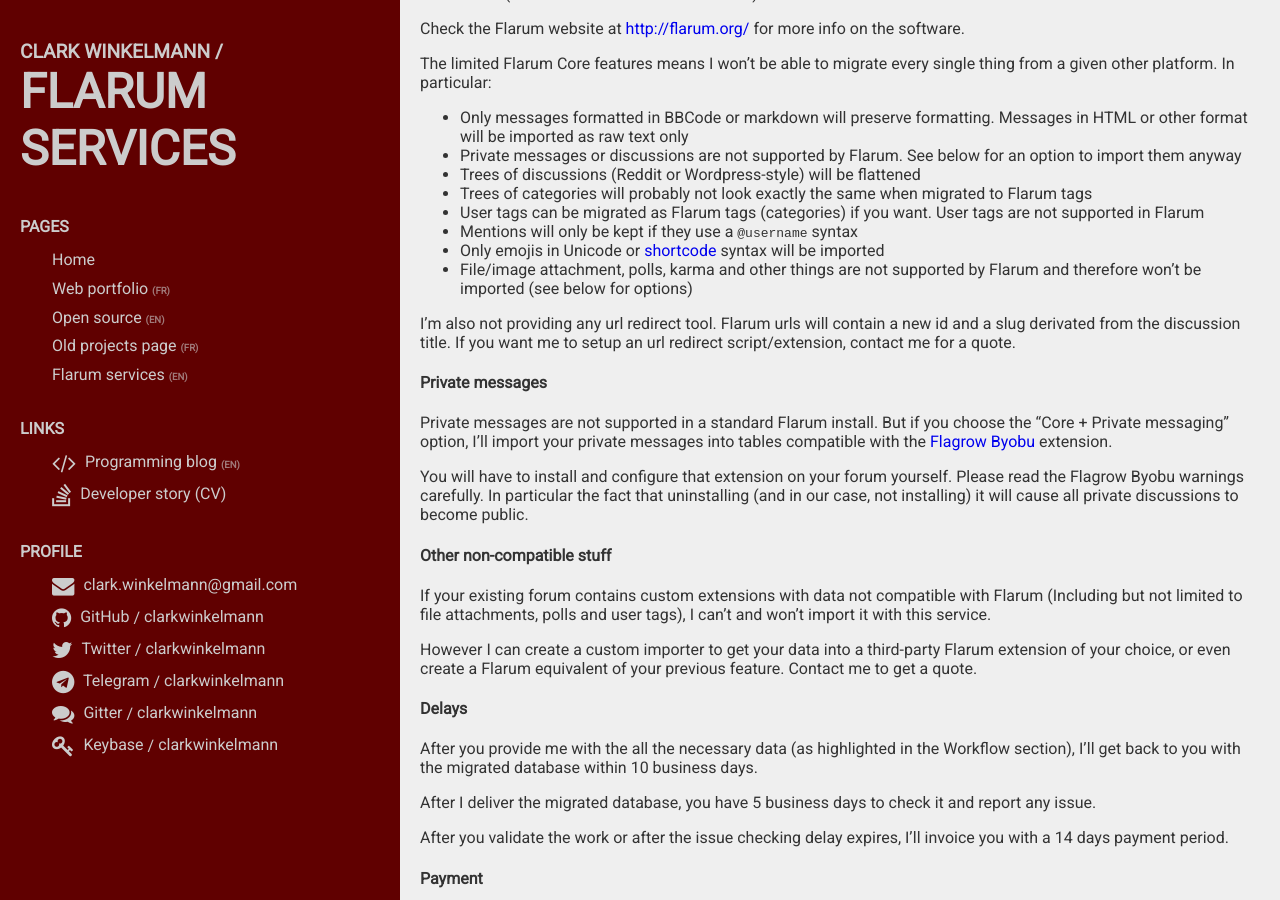
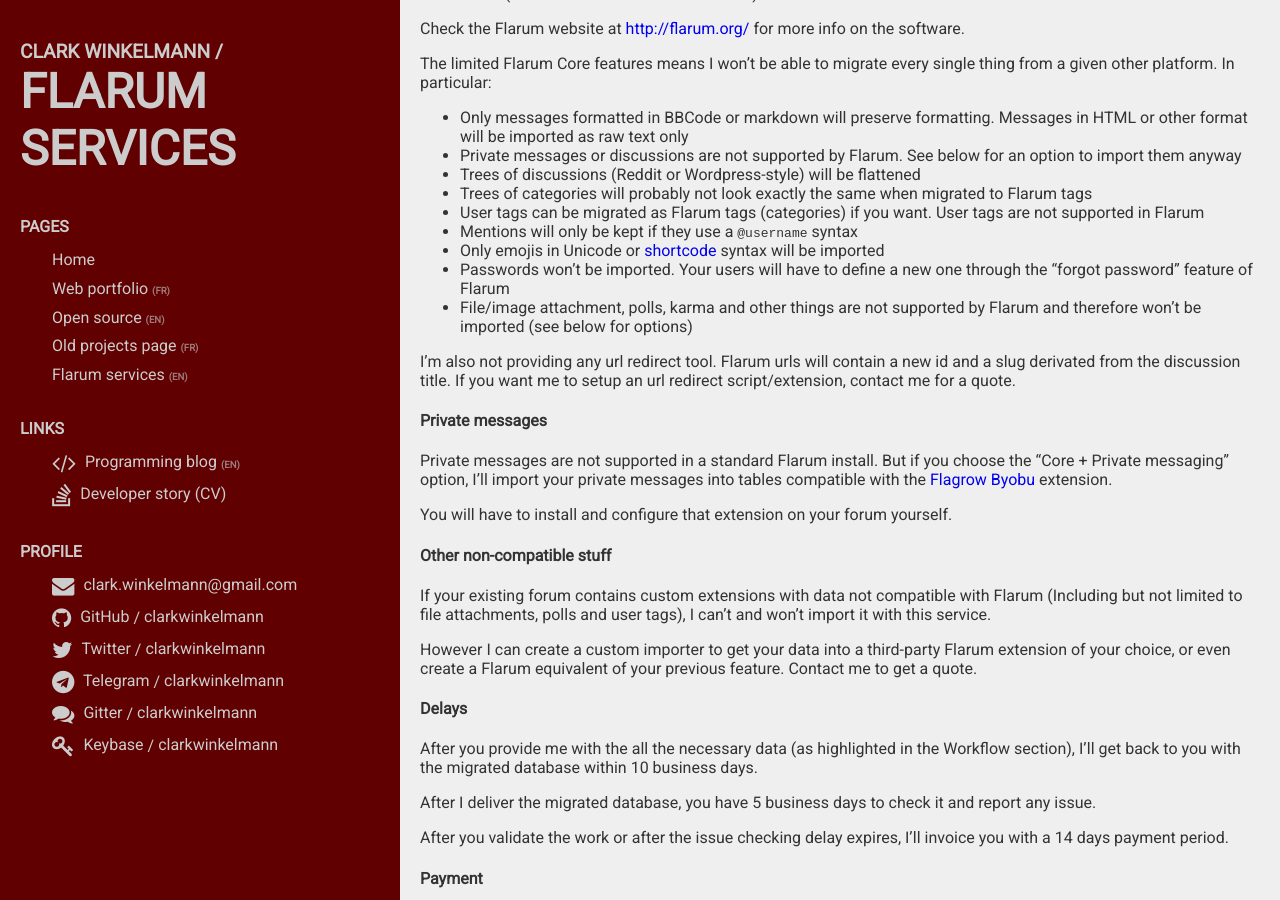
Before and after one commit to clarkwinkelmann/clarkwinkelmann.com, a Jekyll site: the page built from flasum-services.md, in a window 1280 px wide and 900 px high, scrolled down 1834 px. Built offline with Jekyll 4.4.1, drawn with Linux system fonts in a browser that asks for light colours; comment, search, counter and statistics services are not loaded.

Commit message:
Update Flarum services

```diff
--- a/flasum-services.md
+++ b/flasum-services.md
@@ -106,6 +106,7 @@
 - User tags can be migrated as Flarum tags (categories) if you want. User tags are not supported in Flarum
 - Mentions will only be kept if they use a `@username` syntax
 - Only emojis in Unicode or [shortcode](https://emoji.codes/) syntax will be imported
+- Passwords won't be imported. Your users will have to define a new one through the "forgot password" feature of Flarum
 - File/image attachment, polls, karma and other things are not supported by Flarum and therefore won't be imported (see below for options)
 
 I'm also not providing any url redirect tool.
@@ -119,8 +120,6 @@
 I'll import your private messages into tables compatible with the [Flagrow Byobu](https://discuss.flarum.org/d/4762-flagrow-by-bu-well-integrated-advanced-private-discussions) extension.
 
 You will have to install and configure that extension on your forum yourself.
-Please read the Flagrow Byobu warnings carefully.
-In particular the fact that uninstalling (and in our case, not installing) it will cause all private discussions to become public.
 
 #### Other non-compatible stuff
 
```
